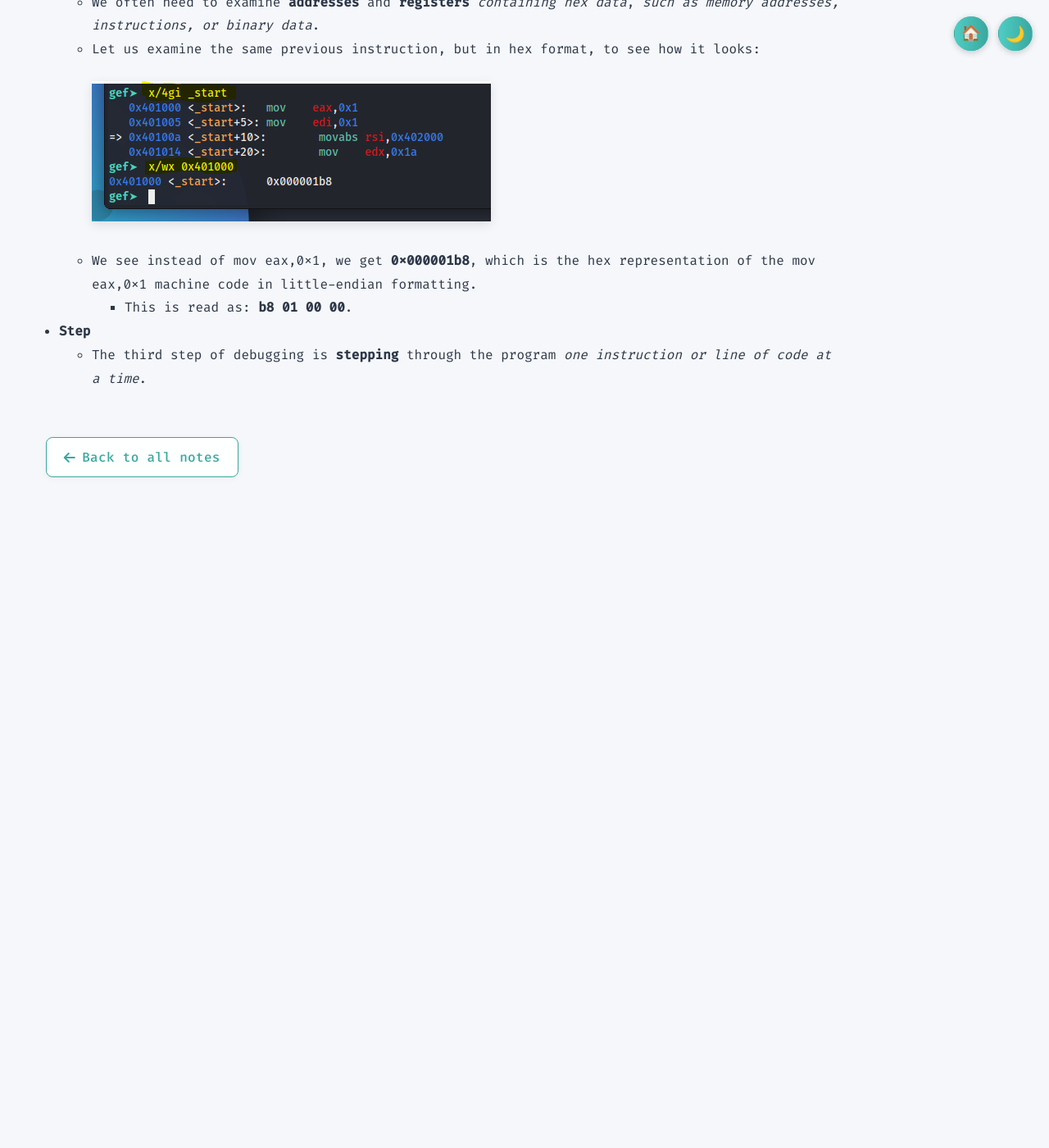
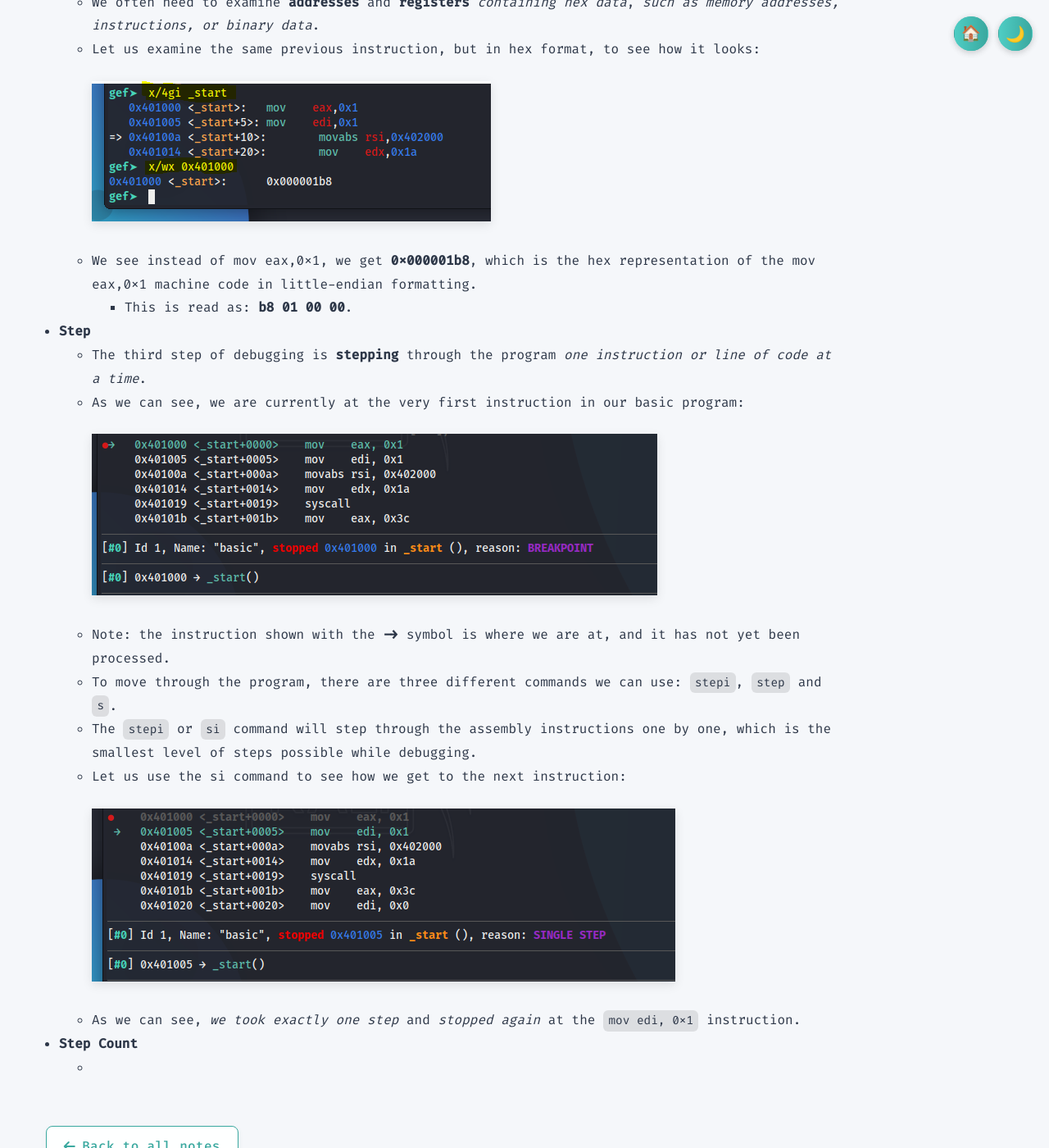
Before and after one commit to PathogenicKatt/PathogenicKatt.github.io, a Jekyll site: the page built from _notes/intro-to-assembly.md, in a window 1280 px wide and 1400 px high, scrolled down 26766 px. Shown: the whole window at 82% size. Built offline with Jekyll 4.4.1, drawn with Linux system fonts in a browser that asks for light colours; before the commit the page ends 27396 px from its top, so only the background shows below that.

Commit message:
Update assembly notes

```diff
--- a/_notes/intro-to-assembly.md
+++ b/_notes/intro-to-assembly.md
@@ -777,3 +777,14 @@ nasm -f elf64 basic.s
 
 - **Step**
     - The third step of debugging is **stepping** through the program *one instruction or line of code at a time*.
+    - As we can see, we are currently at the very first instruction in our basic program:
+    ![assembly](/assets/img/htb-assembly(22).PNG){: .writeup-image}<br>
+    - Note: the instruction shown with the **->** symbol is where we are at, and it has not yet been processed.
+    - To move through the program, there are three different commands we can use: <code>stepi</code>, <code>step</code> and <code>s</code>.
+    - The <code>stepi</code> or <code>si</code> command will step through the assembly instructions one by one, which is the smallest level of steps possible while debugging.
+    - Let us use the si command to see how we get to the next instruction:
+    ![assembly](/assets/img/htb-assembly(23).PNG){: .writeup-image}<br>
+    - As we can see, *we took exactly one step* and *stopped again* at the <code>mov edi, 0x1</code> instruction.
+
+- **Step Count**
+    -
```
Also changed, not shown: assets/img/htb-assembly(22).PNG (added), assets/img/htb-assembly(23).PNG (added).
